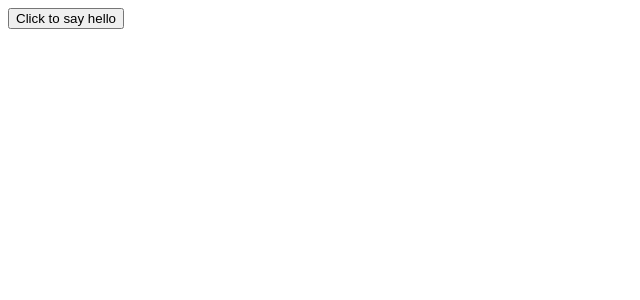
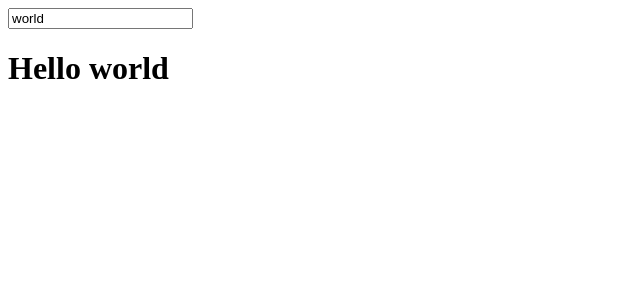
Before and after one commit to jhaemin/learn-svelte, a Svelte app: page / in a window 1280 px wide. Shown: the top 300 px of the page, without its empty margins (0-640 px from the left). Built offline with nearby package versions, Linux system fonts and the light colour scheme; the HTML template or start-up script is replaced by a standard one.

Commit message:
learn input bindings

```diff
--- a/src/App.svelte
+++ b/src/App.svelte
@@ -1,7 +1,8 @@
 <script lang="ts">
-  import Inner from './Inner.svelte'
+  let name = 'world'
 </script>
 
 <div class="app">
-  <Inner on:message={(e) => alert(e.detail.text)} />
+  <input type="text" bind:value={name} />
+  <h1>Hello {name}</h1>
 </div>
--- a/src/Inner.svelte
+++ /dev/null
@@ -1,13 +0,0 @@
-<script>
-  import { createEventDispatcher } from 'svelte'
-
-  const dispatch = createEventDispatcher()
-
-  function sayHello() {
-    dispatch('message', {
-      text: 'Hello!',
-    })
-  }
-</script>
-
-<button on:click={sayHello}>Click to say hello</button>
```
